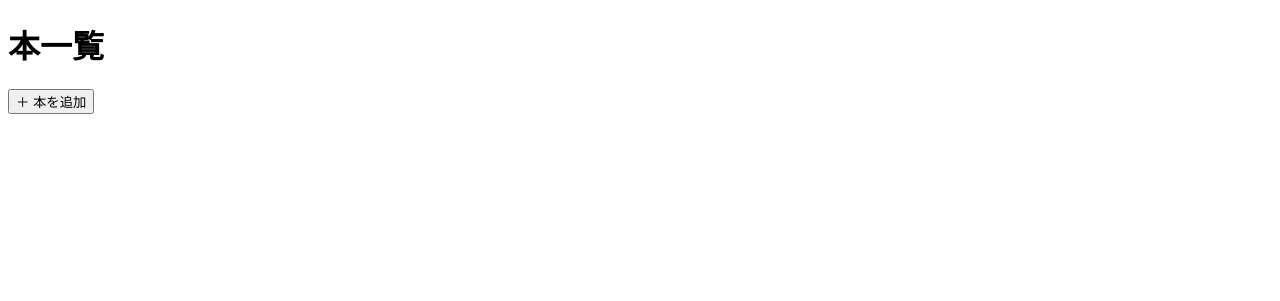
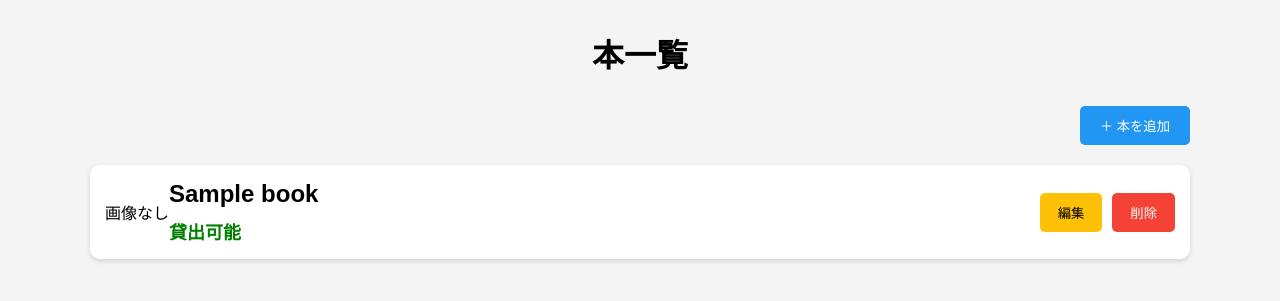
Before and after one commit to HAOPENG-RO/20260724, a PHP site: page /books/list.php in a window 1280 px wide. Shown: the top 301 px of the page. Run offline with PHP 8.4, Linux system fonts and the light colour scheme; the visitor is signed in with stand-in values (Sample User, id 1); tables that the repository leaves empty or names only in its code hold one stand-in row (values such as "Sample post"); data that the repository does not hold is empty.

Commit message:
本在庫管理システム

```diff
--- a/book/assets/css/style.css
+++ b/book/assets/css/style.css
@@ -0,0 +1,191 @@
+
+/* 共通設定 */
+
+    *{
+        margin:0;
+        padding:0;
+        box-sizing:border-box;
+        font-family:"Yu Gothic","Meiryo",sans-serif;
+    }
+
+    body{
+        background:#f4f4f4;
+    }
+
+/* index.php */
+
+    .login-box{
+        width:400px;
+        margin:120px auto;
+        background:#ffffff;
+        padding:30px;
+        border-radius:10px;
+        text-align:center;
+        box-shadow:0 0 10px rgba(0,0,0,.15);
+    }
+
+    .login-box h1{
+        margin-bottom:20px;
+    }
+
+    .login-box p{
+        margin-bottom:30px;
+    }
+
+    .btn{
+        display:inline-block;
+        width:100%;
+        padding:15px;
+        text-decoration:none;
+        background:#06C755;
+        color:white;
+        border-radius:5px;
+        font-size:18px;
+        transition:.3s;
+    }
+
+    .btn:hover{
+        background:#05a64a;
+    }
+
+/* list.php */
+
+    .container{
+        width:90%;
+        max-width:1100px;
+        margin:30px auto;
+    }
+
+    .container h1{
+        text-align:center;
+        margin-bottom:30px;
+    }
+
+    .add{
+        text-align:right;
+        margin-bottom:20px;
+    }
+
+    .add button{
+        background:#2196F3;
+        color:white;
+        border:none;
+        padding:10px 20px;
+        border-radius:5px;
+        cursor:pointer;
+    }
+
+    .add button:hover{
+        background:#1976D2;
+    }
+
+    .book{
+        display:flex;
+        align-items:center;
+        background:white;
+        margin-bottom:20px;
+        padding:15px;
+        border-radius:10px;
+        box-shadow:0 2px 5px rgba(0,0,0,.15);
+    }
+
+    .book img{
+        width:120px;
+        height:160px;
+        object-fit:cover;
+        border-radius:5px;
+        margin-right:20px;
+    }
+
+    .info{
+        flex:1;
+    }
+
+    .info h2{
+        margin-bottom:10px;
+    }
+
+    .status{
+        font-size:18px;
+        font-weight:bold;
+    }
+
+    .available{
+        color:green;
+    }
+
+    .borrowed{
+        color:red;
+    }
+
+    .book button{
+        border:none;
+        padding:10px 18px;
+        border-radius:5px;
+        cursor:pointer;
+        margin-left:10px;
+    }
+
+    .book a:first-of-type button{
+        background:#FFC107;
+        color:black;
+    }
+
+    .book a:last-of-type button{
+        background:#F44336;
+        color:white;
+    }
+
+    .book button:hover{
+        opacity:0.8;
+    }
+
+/* scan.php */
+
+    .scan-box{
+        width:400px;
+        margin:100px auto;
+        background:#ffffff;
+        padding:30px;
+        border-radius:10px;
+        box-shadow:0 0 10px rgba(0,0,0,.2);
+        text-align:center;
+    }
+
+    .scan-box h1{
+        margin-bottom:20px;
+    }
+
+    .scan-box p{
+        margin-bottom:20px;
+    }
+
+    .scan-box input{
+        width:100%;
+        padding:12px;
+        font-size:16px;
+        border:1px solid #ccc;
+        border-radius:5px;
+    }
+
+    .scan-box button{
+        width:100%;
+        padding:12px;
+        margin-top:20px;
+        border:none;
+        background:#2196F3;
+        color:white;
+        font-size:18px;
+        border-radius:5px;
+        cursor:pointer;
+    }
+
+    .scan-box button:hover{
+        background:#1976D2;
+    }
+
+    .error{
+        margin-top:20px;
+        color:red;
+        font-weight:bold;
+    }
--- a/book/books/list.php
+++ b/book/books/list.php
@@ -2,22 +2,26 @@
     session_start();
     require_once("../config/db.php");
 
-$sql="select * from books order by id asc";
-$result=$conn->query( $sql );
-$role="user";
+    $sql = "SELECT * FROM books ORDER BY id ASC";
+    $result = $conn->query($sql);
+    $role = "user";
 
-if(isset($_SESSION["role"])){
-    $role=$_SESSION["role"];
+    if (isset($_SESSION['role'])) {
+        $role = $_SESSION['role'];
     }
 ?>
 
 <!DOCTYPE html>
 <html lang="ja">
+
 <head>
     <meta charset="UTF-8">
     <title>本一覧</title>
+    <link rel="stylesheet" href="../assets/css/style.css">
 </head>
+
 <body>
+    <div class="container">
     <h1>本一覧</h1>
     <?php if($role=="admin"){ ?>
     <div class="add">
@@ -26,6 +30,48 @@ if(isset($_SESSION["role"])){
         </a>
     </div>
     <?php } ?>
+    <?php
+        if($result->num_rows>0){
+            while($book=$result->fetch_assoc()){
+    ?>
+                <div class="book">
+                    <?php
+                        $image = "../images/" . $book['image'];
+                        if (!empty($book['image']) && file_exists($image)) {
+                            echo "<img src='$image' alt='本の画像'>";
+                        } else {
+                            echo "<p>画像なし</p>";
+                        }
+                    ?>
 
+                    <div class="info">
+                        <h2><?php echo htmlspecialchars($book['title']); ?></h2>
+                        <?php
+                            if($book['status']=="available"){
+                                echo "<p class='status available'>貸出可能</p>";
+                            }else{
+                                echo "<p class='status borrowed'>貸出中</p>";
+                            }
+                        ?>
+                    </div>
+
+                    <?php if($role=="admin"){ ?>
+                        <a href="edit.php?id=<?php echo $book['id']; ?>">
+                            <button>編集</button>
+                        </a>
+                        <a href="delete.php?id=<?php echo $book['id']; ?>"
+                            onclick="return confirm('削除しますか？')">
+                            <button>削除</button>
+                        </a>
+                    <?php } ?>
+                </div>
+        <?php
+            }
+        }else{
+            echo "<p>本が登録されていません。</p>";
+        }
+        $conn->close();
+        ?>
+    </div>
 </body>
 </html>
--- a/book/config/db.php
+++ b/book/config/db.php
@@ -1,10 +1,10 @@
 <?php
-$host="localehost";
+$host="localhost";
 $user="root";
 $password="lv243899633";
 $daname="book_management";
 
-$conn = new mysqli($host,$user);
+$conn = new mysqli($host, $user, $password, $daname,3309);
 if($conn->connect_error){
     die("データベース連携失敗".$conn->connect_error);
 }
```
Also changed, not shown: book/index.php (added, +20 -0 lines), book/rental/scan.php (added, +61 -0 lines), book/books/add.php (added), book/images/book000.PNG (added), book/images/lunch.jpeg (added), book/rental/borrow.php (added), book/rental/return.php (added). Lines whose indentation alone changed are shown as unchanged.
